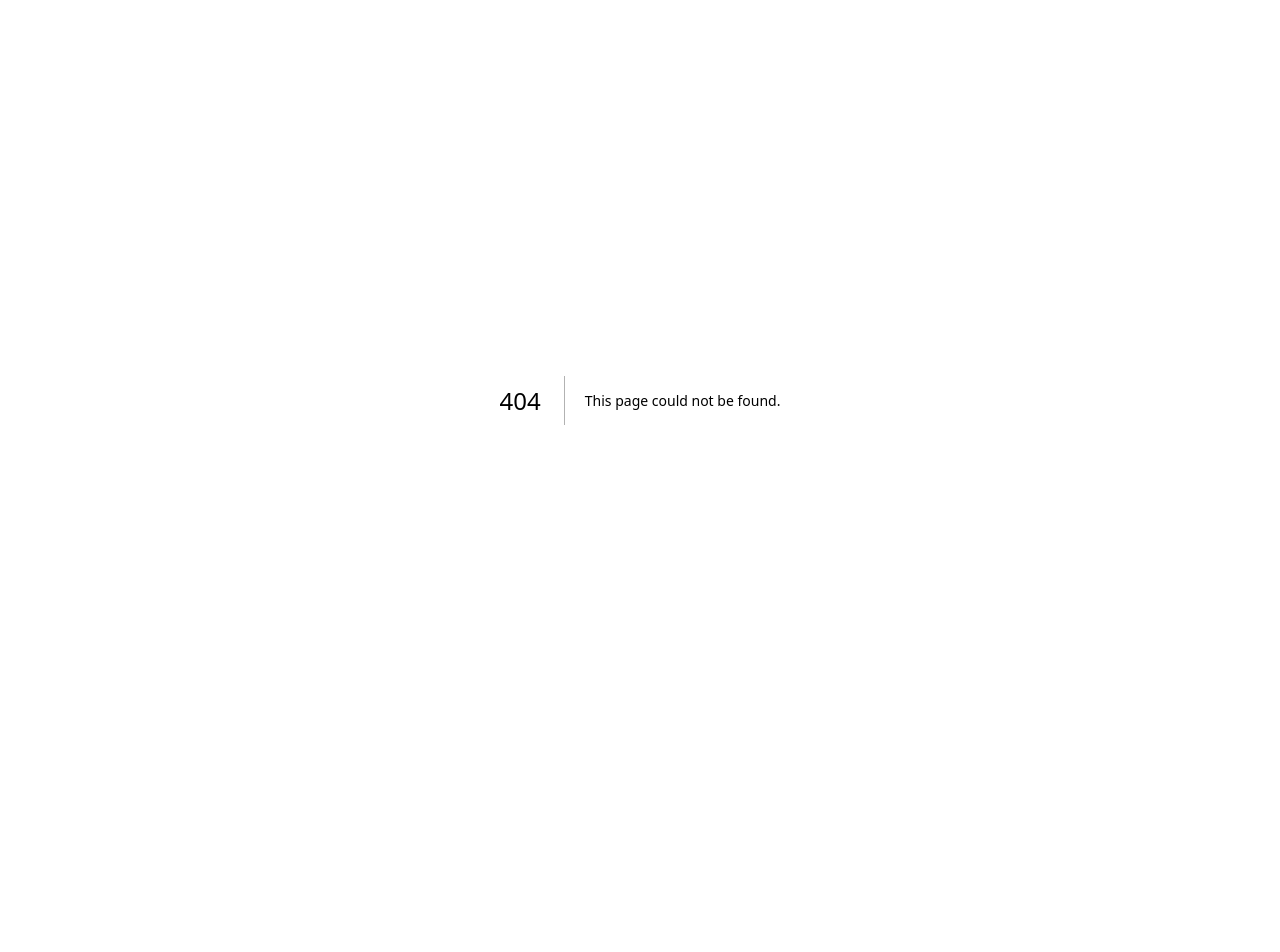
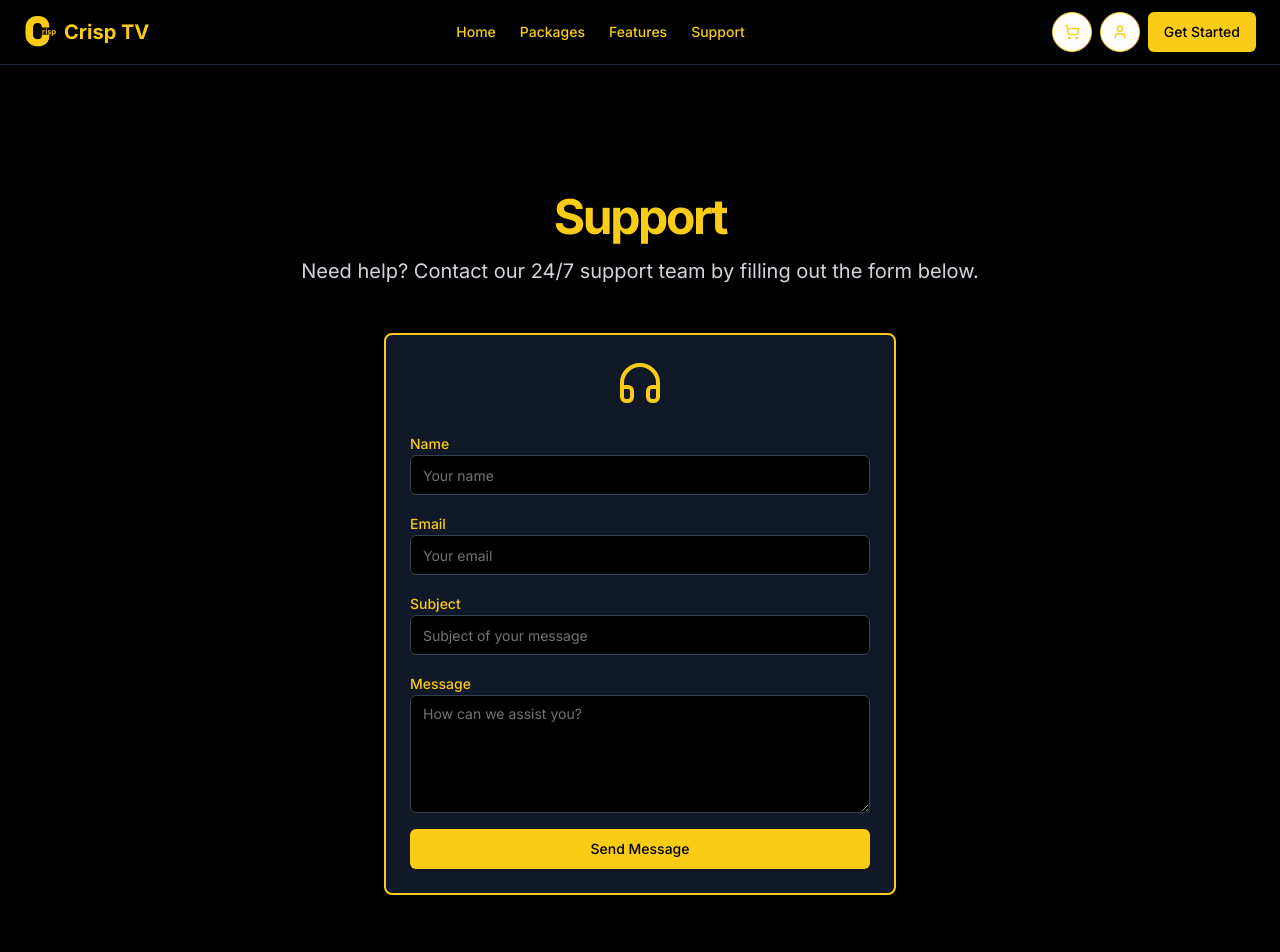
Before and after one commit to tyrell22/shop, a Next.js app: page /support in a window 1280 px wide. Before the commit this address had no page. Shown: the top 952 px of the page. Before the commit the page ends 800 px from the top, so only its background shows below. Built offline with nearby package versions, Linux system fonts and the light colour scheme; no server answers.

Commit message:
Create support page.tsx

```diff
--- /dev/null
+++ b/app/support/page.tsx
@@ -0,0 +1,144 @@
+"use client";
+
+import { useState } from "react";
+import { Button } from "@/components/ui/button";
+import { Input } from "@/components/ui/input";
+import { Textarea } from "@/components/ui/textarea";
+import { Label } from "@/components/ui/label";
+import { SiteHeader } from "@/components/site-header";
+import { SiteFooter } from "@/components/site-footer";
+import { useToast } from "@/components/ui/use-toast";
+import { Headphones } from "lucide-react";
+
+export default function SupportPage() {
+  const [formData, setFormData] = useState({
+    name: "",
+    email: "",
+    subject: "",
+    message: "",
+  });
+  const [isSubmitting, setIsSubmitting] = useState(false);
+  const { toast } = useToast();
+
+  const handleChange = (e: React.ChangeEvent<HTMLInputElement | HTMLTextAreaElement>) => {
+    setFormData({ ...formData, [e.target.name]: e.target.value });
+  };
+
+  const handleSubmit = async (e: React.FormEvent) => {
+    e.preventDefault();
+    setIsSubmitting(true);
+
+    try {
+      const response = await fetch("/api/send-email", {
+        method: "POST",
+        headers: { "Content-Type": "application/json" },
+        body: JSON.stringify(formData),
+      });
+
+      const data = await response.json();
+
+      if (data.success) {
+        toast({
+          title: "Message Sent",
+          description: "We’ve received your support request and will get back to you soon!",
+        });
+        setFormData({ name: "", email: "", subject: "", message: "" });
+      } else {
+        throw new Error(data.error || "Failed to send message");
+      }
+    } catch (error) {
+      toast({
+        title: "Error",
+        description: "There was a problem sending your message. Please try again.",
+        variant: "destructive",
+      });
+    } finally {
+      setIsSubmitting(false);
+    }
+  };
+
+  return (
+    <div className="flex min-h-screen flex-col bg-black text-white">
+      <SiteHeader />
+      <main className="flex-1">
+        <section className="w-full py-12 md:py-24 lg:py-32">
+          <div className="container px-4 md:px-6">
+            <div className="text-center space-y-4 mb-12">
+              <h1 className="text-3xl font-bold tracking-tighter sm:text-4xl md:text-5xl text-yellow-400">
+                Support
+              </h1>
+              <p className="max-w-[700px] mx-auto text-gray-300 md:text-xl">
+                Need help? Contact our 24/7 support team by filling out the form below.
+              </p>
+            </div>
+            <div className="max-w-lg mx-auto bg-gray-900 p-6 rounded-lg border-2 border-yellow-400">
+              <div className="flex justify-center mb-6">
+                <Headphones className="h-12 w-12 text-yellow-400" />
+              </div>
+              <form onSubmit={handleSubmit} className="space-y-4">
+                <div>
+                  <Label htmlFor="name" className="text-yellow-400">Name</Label>
+                  <Input
+                    id="name"
+                    name="name"
+                    value={formData.name}
+                    onChange={handleChange}
+                    placeholder="Your name"
+                    className="bg-black text-white border-gray-700 focus:border-yellow-400"
+                    required
+                  />
+                </div>
+                <div>
+                  <Label htmlFor="email" className="text-yellow-400">Email</Label>
+                  <Input
+                    id="email"
+                    name="email"
+                    type="email"
+                    value={formData.email}
+                    onChange={handleChange}
+                    placeholder="Your email"
+                    className="bg-black text-white border-gray-700 focus:border-yellow-400"
+                    required
+                  />
+                </div>
+                <div>
+                  <Label htmlFor="subject" className="text-yellow-400">Subject</Label>
+                  <Input
+                    id="subject"
+                    name="subject"
+                    value={formData.subject}
+                    onChange={handleChange}
+                    placeholder="Subject of your message"
+                    className="bg-black text-white border-gray-700 focus:border-yellow-400"
+                    required
+                  />
+                </div>
+                <div>
+                  <Label htmlFor="message" className="text-yellow-400">Message</Label>
+                  <Textarea
+                    id="message"
+                    name="message"
+                    value={formData.message}
+                    onChange={handleChange}
+                    placeholder="How can we assist you?"
+                    className="bg-black text-white border-gray-700 focus:border-yellow-400"
+                    rows={5}
+                    required
+                  />
+                </div>
+                <Button
+                  type="submit"
+                  className="w-full bg-yellow-400 text-black hover:bg-yellow-300"
+                  disabled={isSubmitting}
+                >
+                  {isSubmitting ? "Sending..." : "Send Message"}
+                </Button>
+              </form>
+            </div>
+          </div>
+        </section>
+      </main>
+      <SiteFooter />
+    </div>
+  );
+}
```
